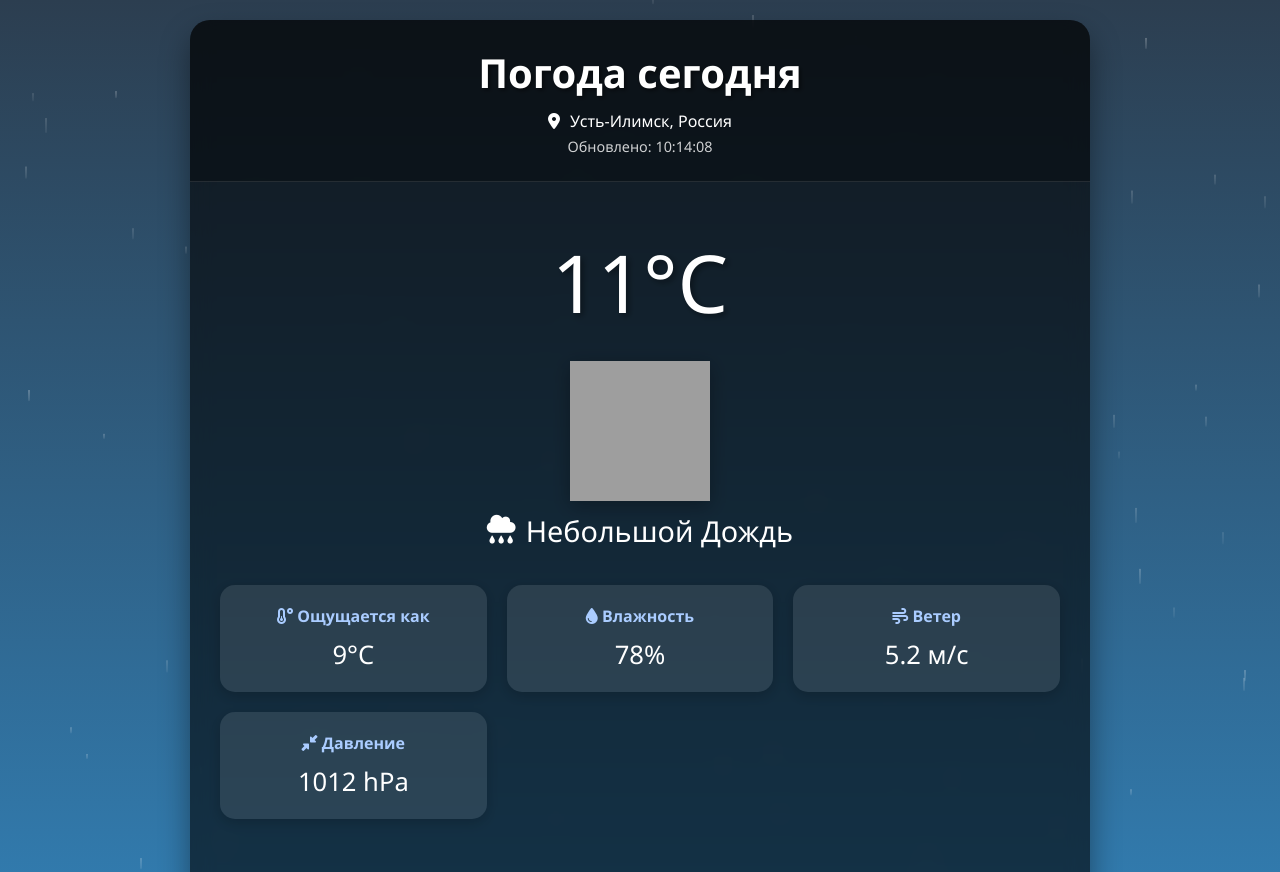
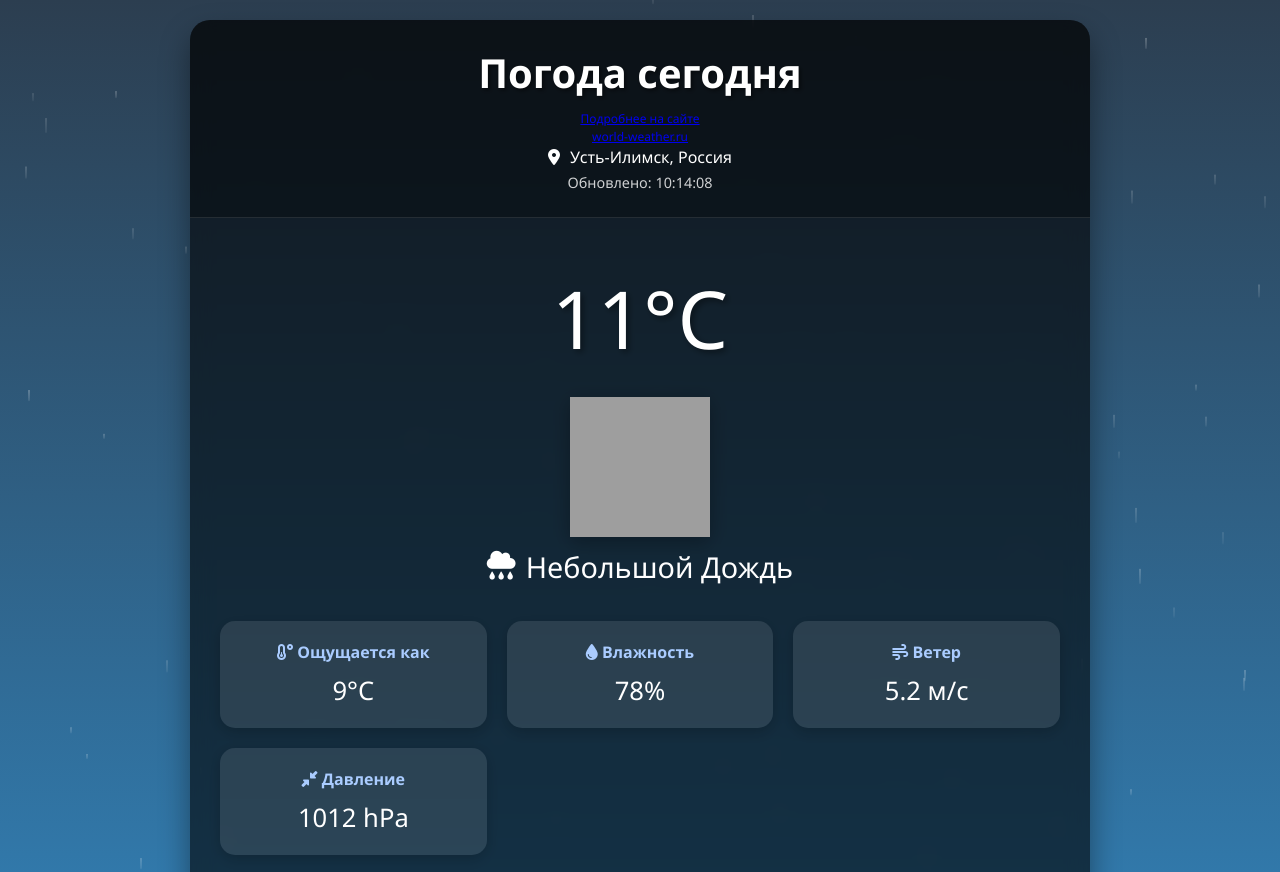
Before and after one commit to askerov123/pugoda, a plain HTML site: page index.html in a window 1280 px wide. Shown: the top 872 px of the page. Drawn offline with Linux system fonts and the light colour scheme; grey boxes are pictures that could not be loaded; a script that the page names is missing.

Commit message:
Update index.html

```diff
--- a/index.html
+++ b/index.html
@@ -262,6 +262,11 @@
     <div class="container">
         <header>
             <h1>Погода сегодня</h1>
+
+
+<div id="b654ab19d32e771ba9f7859af7c86626" class="ww-informers-box-854753"><p class="ww-informers-box-854754"><a href="https://world-weather.ru/pogoda/russia/moscow/14days/">Подробнее на сайте</a><br><a href="https://world-weather.ru/pogoda/russia/moscow/">world-weather.ru</a></p></div><script async type="text/javascript" charset="utf-8" src="https://world-weather.ru/wwinformer.php?userid=b654ab19d32e771ba9f7859af7c86626"></script><style>.ww-informers-box-854754{-webkit-animation-name:ww-informers54;animation-name:ww-informers54;-webkit-animation-duration:1.5s;animation-duration:1.5s;white-space:nowrap;overflow:hidden;-o-text-overflow:ellipsis;text-overflow:ellipsis;font-size:12px;font-family:Arial;line-height:18px;text-align:center}@-webkit-keyframes ww-informers54{0%,80%{opacity:0}100%{opacity:1}}@keyframes ww-informers54{0%,80%{opacity:0}100%{opacity:1}}</style>
+
+
             <div class="city-info">
                 <i class="fas fa-map-marker-alt"></i>
                 <p>Усть-Илимск, Россия</p>
```
